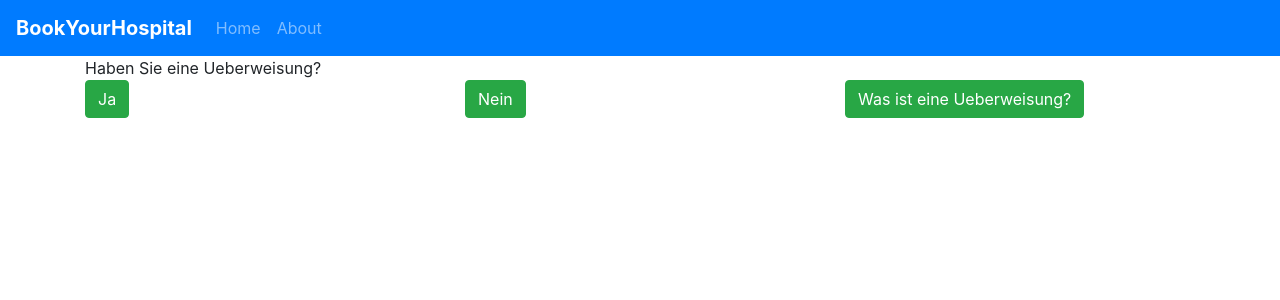
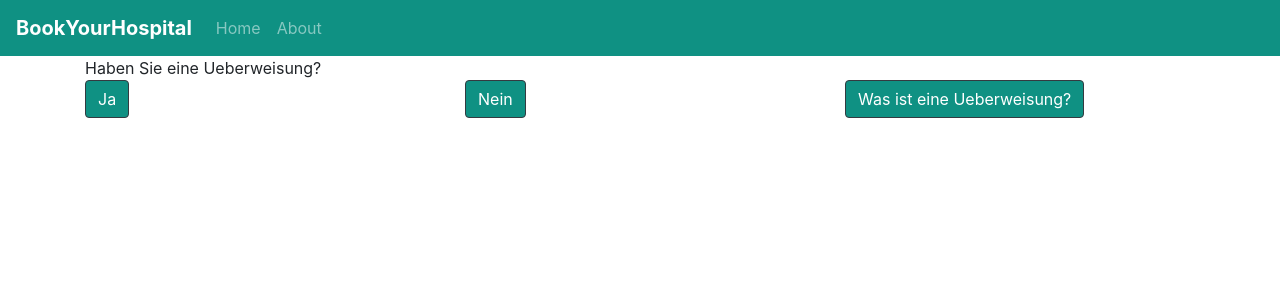
Before and after one commit to alexdorner/diplomprojekt-byh, a React (Create React App) app in the folder bookyourhospital/: page /Ueberweisung in a window 1280 px wide. Shown: the top 300 px of the page. Built offline with nearby package versions, Linux system fonts and the light colour scheme.

Commit message:
Commit ButtonColor

```diff
--- a/bookyourhospital/src/App.css
+++ b/bookyourhospital/src/App.css
@@ -4,8 +4,19 @@
 
 .App .navbar-brand {
   font-weight: bold;
+  background-color: #0F9183;
+}
+
+.App .navbar {
+  background-color: #0F9183;
+  color: #0F9183;
 }
 
 .App .container{
   align-content: center
 }
+
+.App Button{
+  background-color: #0F9183;
+
+}
--- a/bookyourhospital/src/Auswahl/MedicalDepartment.js
+++ b/bookyourhospital/src/Auswahl/MedicalDepartment.js
@@ -15,9 +15,9 @@ class MedicalDepartment extends Component{
                             Fachbereich auswählen
                         </Dropdown.Toggle>
                         <Dropdown.Menu>
-                            <Dropdown.Item href="#/action-1">Action</Dropdown.Item>
-                            <Dropdown.Item href="#/action-2">Another action</Dropdown.Item>
-                            <Dropdown.Item href="#/action-3">Something else</Dropdown.Item>
+                            <Dropdown.Item href="/action-1">Action</Dropdown.Item>
+                            <Dropdown.Item href="/action-2">Another action</Dropdown.Item>
+                            <Dropdown.Item href="/action-3">Something else</Dropdown.Item>
                         </Dropdown.Menu>
                     </Dropdown>
                 </Row>
--- a/bookyourhospital/src/Ueberweisung/Ueberweisung.js
+++ b/bookyourhospital/src/Ueberweisung/Ueberweisung.js
@@ -13,13 +13,13 @@ class Ueberweisung extends Component {
                 </Row>
                 <Row>
                     <Col>
-                        <Button variant="btn btn-success" onClick={() => history.push('/MedicalDepartment')}>Ja</Button>
+                        <Button variant="dark" onClick={() => history.push('/MedicalDepartment')}>Ja</Button>
                     </Col>
                     <Col>
-                        <Button variant="btn btn-success" onClick={() => history.push('/KeineUeberweisung')}>Nein</Button>
+                        <Button variant="dark" onClick={() => history.push('/KeineUeberweisung')}>Nein</Button>
                     </Col>
                     <Col>
-                        <Button variant="btn btn-success" onClick={() => history.push('/WasUeberweisung')}>Was ist eine Ueberweisung?</Button>
+                        <Button variant="dark" onClick={() => history.push('/WasUeberweisung')}>Was ist eine Ueberweisung?</Button>
                     </Col>
                 </Row>
             </Container>
--- a/bookyourhospital/src/components/Navbar.js
+++ b/bookyourhospital/src/components/Navbar.js
@@ -6,7 +6,7 @@ import { withRouter } from 'react-router-dom';
 const Navigation = (props) => {
     console.log(props);
     return (
-        <Navbar bg="primary" variant="dark" sticky="top">
+        <Navbar  variant="dark" sticky="top">
             <Navbar.Brand href="/">BookYourHospital</Navbar.Brand>
             <Navbar.Toggle aria-controls="basic-navbar-nav" />
             <Navbar.Collapse id="basic-navbar-nav">
```
Also changed, not shown: bookyourhospital/src/Home/Home.js (+1 -1 lines), bookyourhospital/src/Home/Home.css (line endings or trailing spaces), bookyourhospital/src/components/Navbar.css (line endings or trailing spaces), 1 other file (tests, documents, lock files or other folders).
